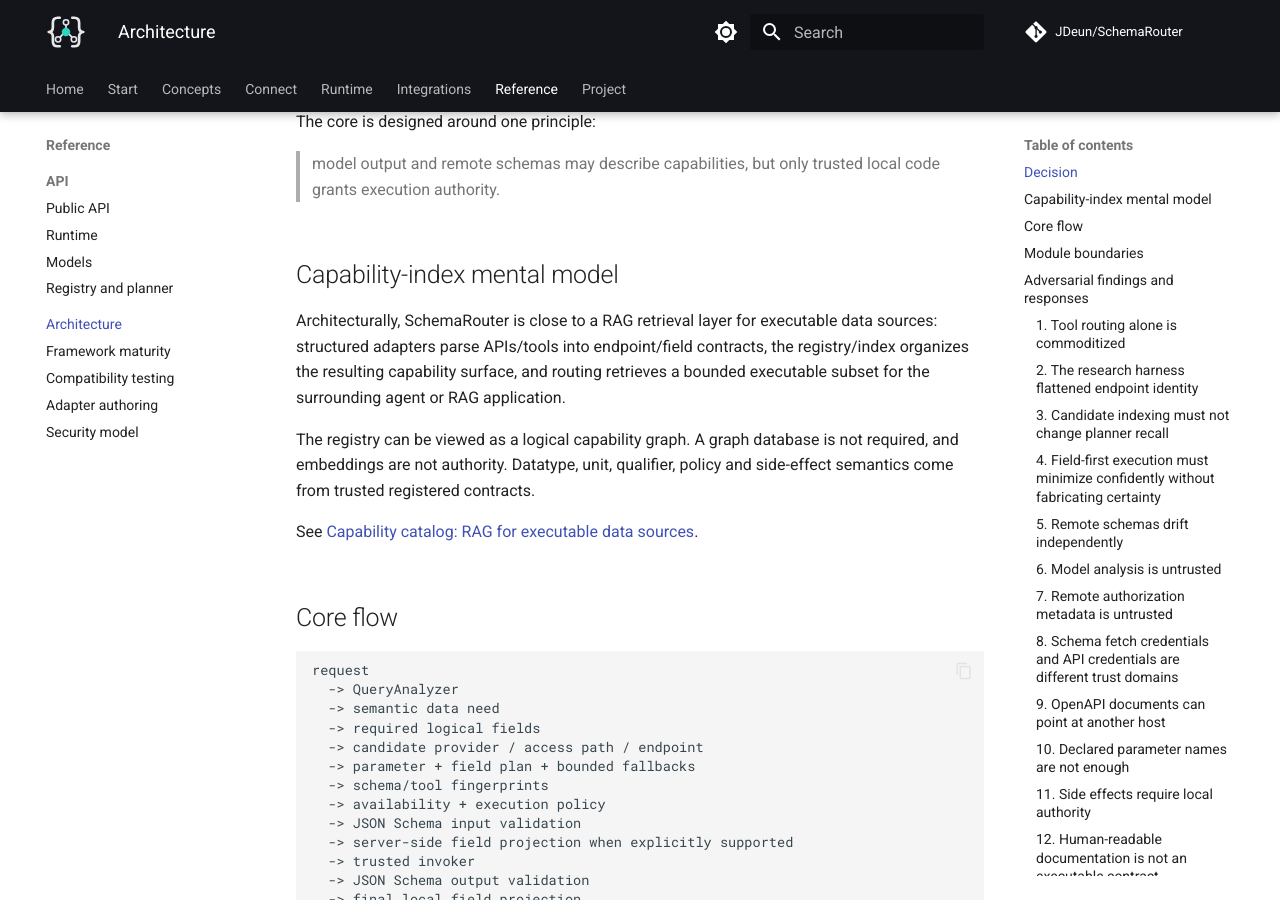
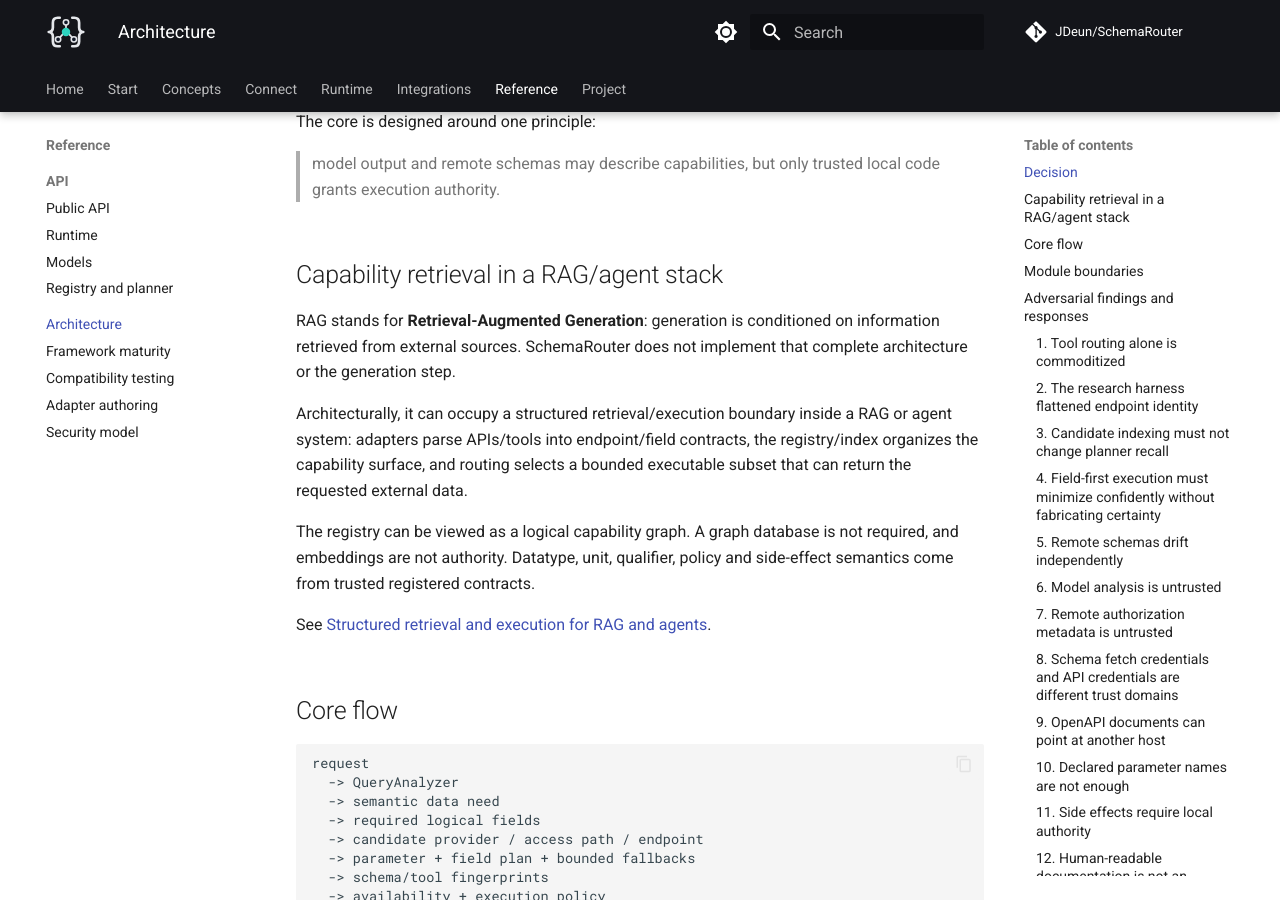
Before and after one commit to JDeun/SchemaRouter, an MkDocs documentation site: the page built from docs/architecture.md, in a window 1280 px wide and 900 px high, scrolled down 293 px. Built offline with MkDocs 1.6.1 and Material for MkDocs 9.7.7, drawn with Linux system fonts in a browser that asks for light colours; comment, search, counter and statistics services are not loaded.

Commit message:
docs: position SchemaRouter correctly within RAG

```diff
--- a/docs/architecture.md
+++ b/docs/architecture.md
@@ -8,18 +8,22 @@
 
 > model output and remote schemas may describe capabilities, but only trusted local code grants execution authority.
 
-## Capability-index mental model
+## Capability retrieval in a RAG/agent stack
 
-Architecturally, SchemaRouter is close to a RAG retrieval layer for executable data sources:
-structured adapters parse APIs/tools into endpoint/field contracts, the registry/index organizes the
-resulting capability surface, and routing retrieves a bounded executable subset for the surrounding
-agent or RAG application.
+RAG stands for **Retrieval-Augmented Generation**: generation is conditioned on information
+retrieved from external sources. SchemaRouter does not implement that complete architecture or the
+generation step.
+
+Architecturally, it can occupy a structured retrieval/execution boundary inside a RAG or agent
+system: adapters parse APIs/tools into endpoint/field contracts, the registry/index organizes the
+capability surface, and routing selects a bounded executable subset that can return the requested
+external data.
 
 The registry can be viewed as a logical capability graph. A graph database is not required, and
 embeddings are not authority. Datatype, unit, qualifier, policy and side-effect semantics come from
 trusted registered contracts.
 
-See [Capability catalog: RAG for executable data sources](concepts/capability-catalog.md).
+See [Structured retrieval and execution for RAG and agents](concepts/capability-catalog.md).
 
 ## Core flow
 
```
